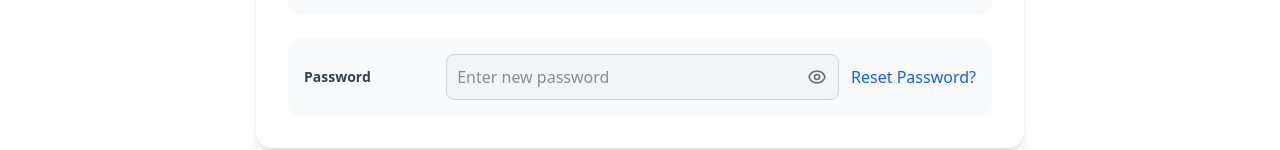
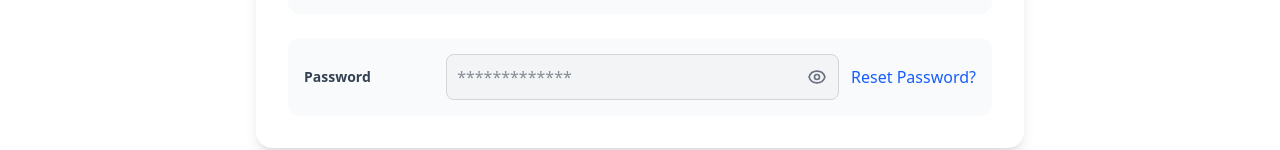
Before and after one commit to AbdelrahmanBadr7422/simsark-frontend, an Angular app: page /profile in a window 1280 px wide. Shown: the part 467-617 px from the top of the page. Built offline with nearby package versions, Linux system fonts and the light colour scheme; sample sign-in values are in the browser's storage.

Commit message:
update profile

```diff
--- a/src/app/components/auth/profile/profile.html
+++ b/src/app/components/auth/profile/profile.html
@@ -22,7 +22,7 @@
             [type]="showPassword ? 'text' : 'password'"
             #passInput
             class="w-full p-2.5 pr-10 border border-gray-300 rounded-lg focus:ring-2 focus:ring-blue-500 focus:outline-none text-gray-800 transition-all duration-200 disabled:bg-gray-100"
-            [placeholder]="resetToggle ? 'Enter new password' : ''"
+            [placeholder]="resetToggle ? '*************' : ''"
             [readonly]="resetToggle"
             [disabled]="resetToggle"
           />
--- a/src/environments/environment.ts
+++ b/src/environments/environment.ts
@@ -1,6 +1,6 @@
 export const environment = {
   production: false,
-  apiBaseUrl: 'https://simsark.vercel.app/api/v1',
+  apiBaseUrl: 'http://localhost:3000/api/v1',
   stripe: {
     publicKey: 'sk_test_BQokikJOvBiI2HlWgH4olfQ2',
   },
```
